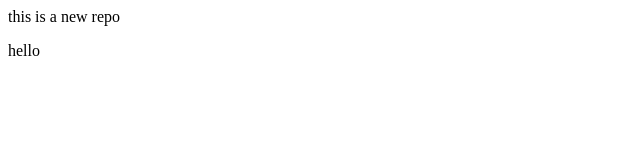
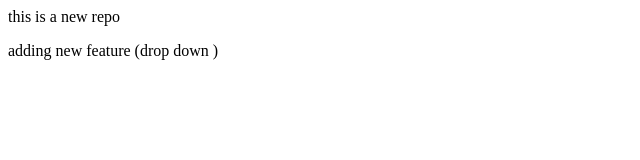
Before and after one commit to jayy-gautam/localrepo-, a plain HTML site: page index.html in a window 1280 px wide. Shown: the whole page, without its empty margins (0-640 px from the left). Drawn offline with Linux system fonts and the light colour scheme.

```diff
--- a/index.html
+++ b/index.html
@@ -1,2 +1,2 @@
 <p> this is a new repo </p>
-<p> hello </p>
+<p> adding new feature (drop down )</p>
```
